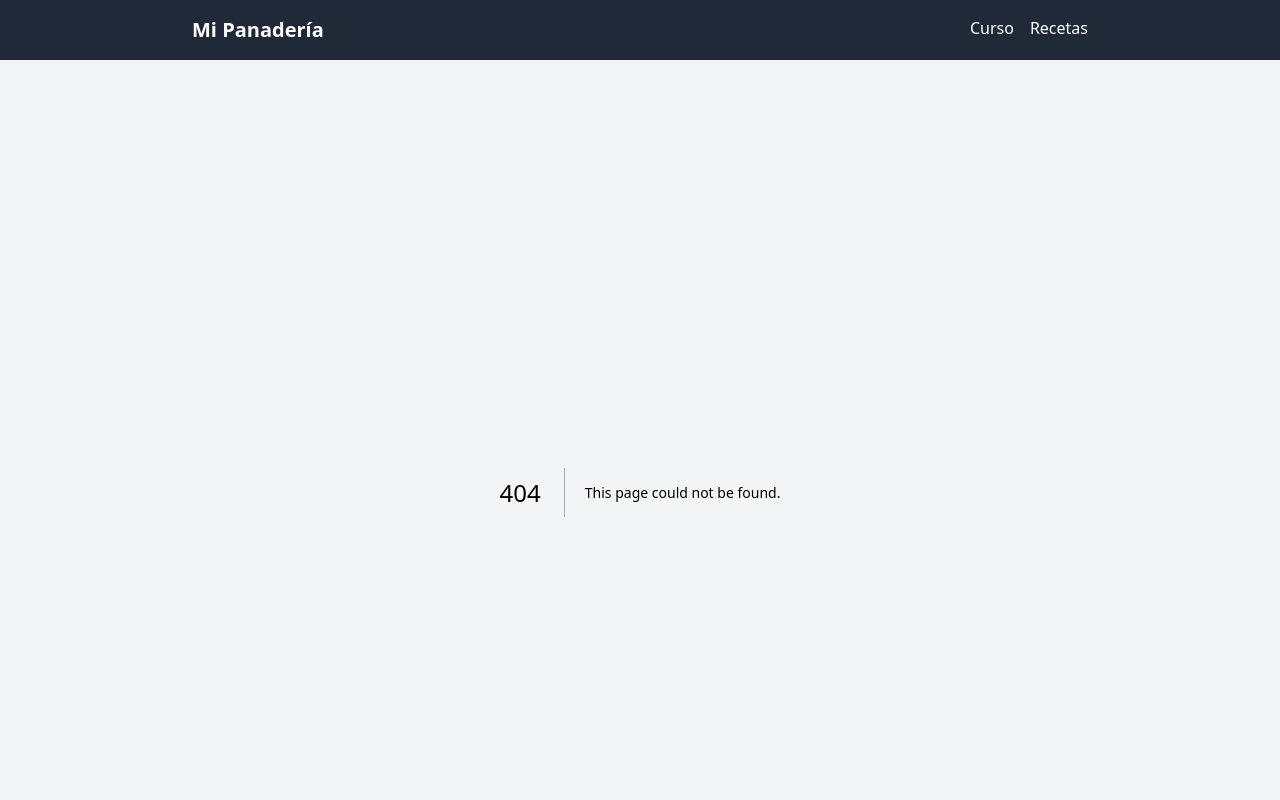
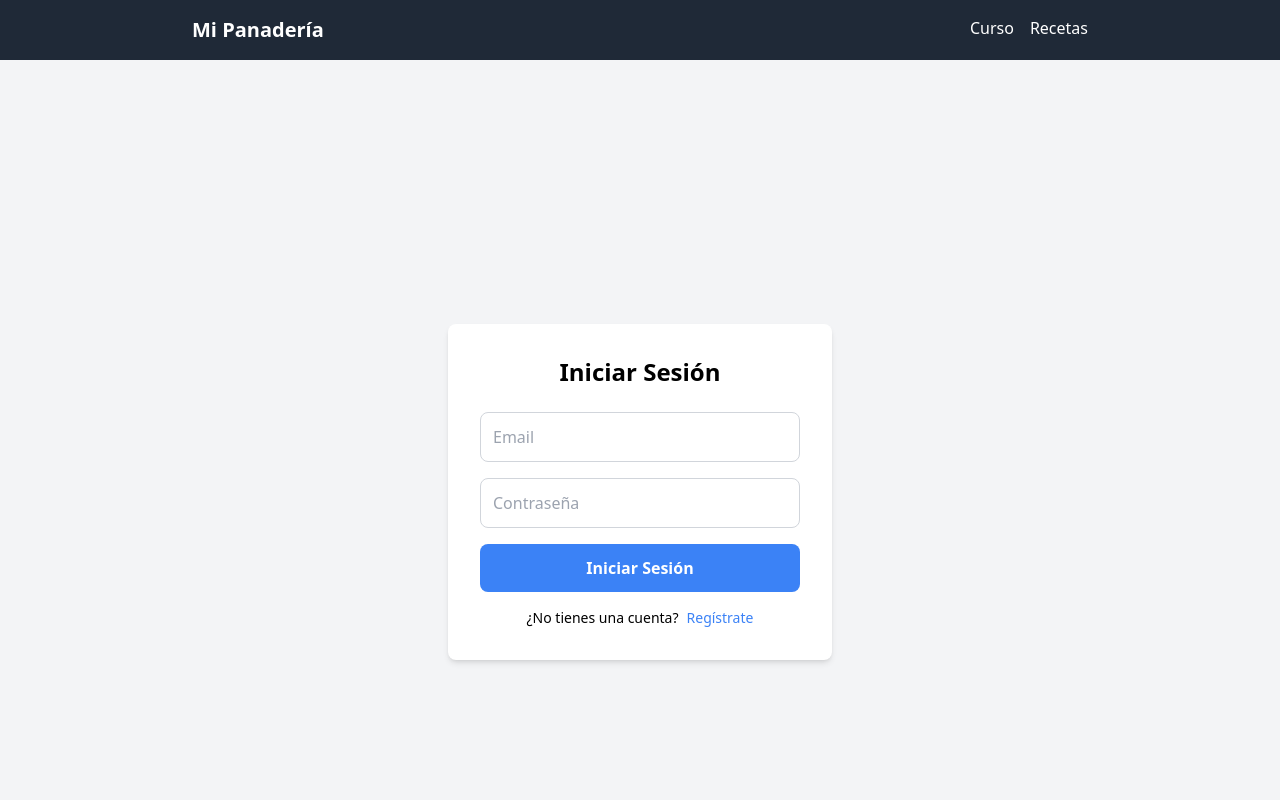
Before and after one commit to Drworm82/CursoPanadero, a Next.js app: page /login in a window 1280 px wide. Before the commit this address had no page. Shown: the top 800 px of the page. Built offline with nearby package versions, Linux system fonts and the light colour scheme; what @supabase/auth-helpers-react would draw is missing.

Commit message:
Create login.js

```diff
--- /dev/null
+++ b/pages/login.js
@@ -0,0 +1,72 @@
+import { useState } from 'react';
+import { useRouter } from 'next/router';
+import { signInWithEmail, signUpWithEmail } from '../lib/supabaseAuth';
+
+export default function AuthPage() {
+  const router = useRouter();
+  const [email, setEmail] = useState('');
+  const [password, setPassword] = useState('');
+  const [isLogin, setIsLogin] = useState(true);
+  const [loading, setLoading] = useState(false);
+  const [error, setError] = useState(null);
+
+  const handleSubmit = async (e) => {
+    e.preventDefault();
+    setLoading(true);
+    setError(null);
+
+    let authResponse;
+    if (isLogin) {
+      authResponse = await signInWithEmail(email, password);
+    } else {
+      authResponse = await signUpWithEmail(email, password);
+    }
+
+    if (authResponse.error) {
+      setError(authResponse.error.message);
+    } else {
+      router.push('/recetas-publicas'); // Redirige al usuario a las recetas públicas después de iniciar sesión
+    }
+    setLoading(false);
+  };
+
+  return (
+    <div className="flex justify-center items-center h-screen bg-gray-100">
+      <form onSubmit={handleSubmit} className="bg-white p-8 rounded-lg shadow-md w-96">
+        <h2 className="text-2xl font-bold mb-6 text-center">{isLogin ? 'Iniciar Sesión' : 'Registrarse'}</h2>
+        <input
+          type="email"
+          placeholder="Email"
+          value={email}
+          onChange={(e) => setEmail(e.target.value)}
+          className="w-full p-3 mb-4 border border-gray-300 rounded-lg focus:outline-none focus:ring-2 focus:ring-blue-500"
+        />
+        <input
+          type="password"
+          placeholder="Contraseña"
+          value={password}
+          onChange={(e) => setPassword(e.target.value)}
+          className="w-full p-3 mb-4 border border-gray-300 rounded-lg focus:outline-none focus:ring-2 focus:ring-blue-500"
+        />
+        <button
+          type="submit"
+          disabled={loading}
+          className="w-full p-3 bg-blue-500 text-white rounded-lg font-semibold hover:bg-blue-600 disabled:bg-blue-300 transition-colors"
+        >
+          {loading ? 'Cargando...' : (isLogin ? 'Iniciar Sesión' : 'Registrarse')}
+        </button>
+        {error && <p className="mt-4 text-red-500 text-sm text-center">{error}</p>}
+        <p className="mt-4 text-center text-sm">
+          {isLogin ? '¿No tienes una cuenta?' : '¿Ya tienes una cuenta?'}
+          <button
+            type="button"
+            onClick={() => setIsLogin(!isLogin)}
+            className="ml-2 text-blue-500 font-medium"
+          >
+            {isLogin ? 'Regístrate' : 'Inicia sesión'}
+          </button>
+        </p>
+      </form>
+    </div>
+  );
+}
```
